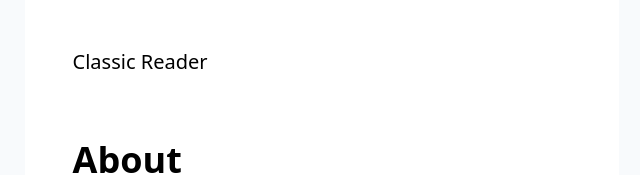
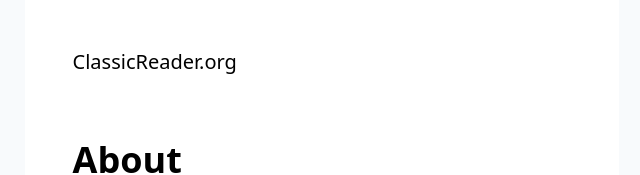
Before and after one commit to danedwardsdeveloper/classic-reader, a Next.js app: page /about in a window 1280 px wide. Shown: the top 175 px of the page, without its empty margins (318-958 px from the left). Built offline with nearby package versions, Linux system fonts and the light colour scheme.

Commit message:
Style homepage and add metadata

```diff
--- a/src/app/layout.tsx
+++ b/src/app/layout.tsx
@@ -8,9 +8,9 @@ import Script from 'next/script'
 import type { ReactNode } from 'react'
 
 export const metadata: Metadata = {
-	title: 'Classic Reader',
+	title: 'Home | ClassicReader.org - Read classic novels online.',
 	metadataBase: new URL(dynamicBaseURL),
-	description: 'Read classic novels online',
+	description: 'ClassicReader.org is a website for reading classic novels in the browser without any ads, distractions or clutter.',
 	alternates: {
 		canonical: dynamicBaseURL,
 	},
--- a/src/app/page.tsx
+++ b/src/app/page.tsx
@@ -1,24 +1,24 @@
 import Footer from '@/components/Footer'
-import Link from 'next/link'
+import NovelsList from '@/components/NovelsList'
+import { getAllNovels } from '@/library/getAllNovels'
 
-export default function Home() {
+export default async function Home() {
+	const novels = await getAllNovels()
+
 	return (
 		<>
-			<div className="flex-1 mb-32 md:mb-80 max-w-prose w-full mx-auto">
+			<div className="flex-1 max-w-prose w-full mx-auto">
 				<div className="flex flex-col w-full">
 					<div className="flex flex-col gap-y-6">
-						<Link href="/novels" className="text-xl link-primary">
-							Novels
-						</Link>
-						<Link href="/poems" className="text-xl link-primary">
-							Poems
-						</Link>
-						<Link href="/plays" className="text-xl link-primary">
-							Plays
-						</Link>
-						<Link href="/writers" className="text-xl link-primary">
-							Writers
-						</Link>
+						<p className="text-lg">ClassicReader.org is a website for reading classic novels.</p>
+						<ul className="flex flex-col gap-y-3 list-disc list-inside marker:text-zinc-400 text-lg mb-12">
+							<li>Distraction-free reading</li>
+							<li>Saves your progress without using cookies</li>
+							<li>Add, request or edit the collection on GitHub </li>
+							<li>Sustained solely by generous donations from readers like you</li>
+						</ul>
+						<h2>Novels</h2>
+						<NovelsList novels={novels} />
 					</div>
 				</div>
 			</div>
--- a/src/components/Menu.tsx
+++ b/src/components/Menu.tsx
@@ -1,10 +1,15 @@
+'use client'
+import clsx from 'clsx'
 import Link from 'next/link'
+import { usePathname } from 'next/navigation'
 
 export default function Menu() {
+	const pathname = usePathname()
+
 	return (
 		<nav className="w-full flex flex-col mb-16">
-			<Link href="/" className="link text-xl">
-				Classic Reader
+			<Link href="/" className={clsx('link text-xl', pathname === '/' && 'font-medium')}>
+				ClassicReader.org
 			</Link>
 		</nav>
 	)
```
